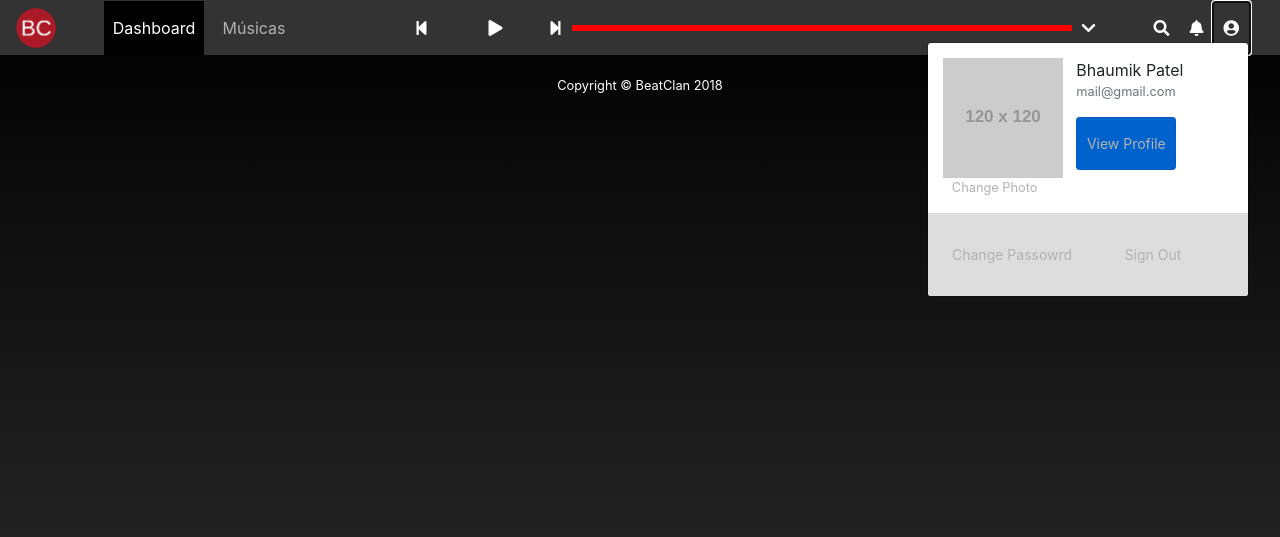
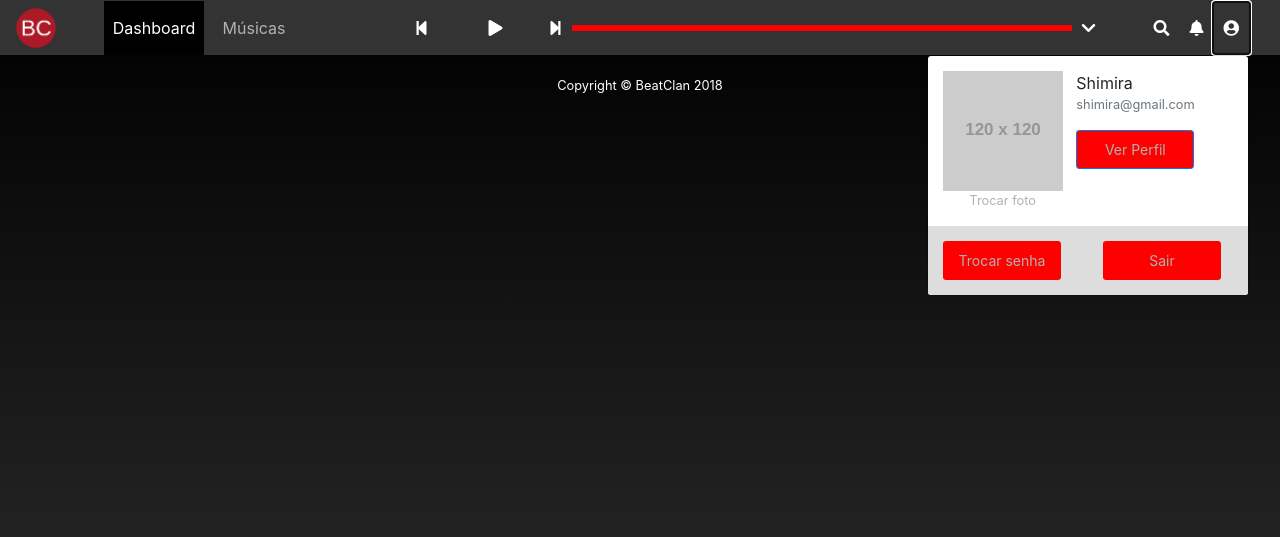
Before and after one commit to guilherme1guy/IHC20182, a Django app: page /dashboard/ in a window 1280 px wide, after a click that opens the changed part. Shown: the top 537 px of the page. Run offline with Django 3.2, Linux system fonts and the light colour scheme; grey boxes labelled with a size stand in for pictures from a placeholder-image service; some libraries are stand-ins or nearby versions.

Commit message:
Stylling settings box

```diff
--- a/core/static/core/css/core.css
+++ b/core/static/core/css/core.css
@@ -120,3 +120,15 @@
 padding: 0px;
 overflow: hidden;
 }
+
+.dropdown-menu {
+  margin-top: 15px;
+}
+
+.dropdown-menu .btn {
+  background-color: red;
+  padding-top: 8px !important;
+  padding-bottom: 8px !important;
+  box-sizing: content-box;
+  -moz-box-sizing: content-box;
+}
--- a/core/templates/core/base.html
+++ b/core/templates/core/base.html
@@ -90,15 +90,15 @@
                 <div class="row">
                   <div class="col-md-5">
                     <img src="http://placehold.it/120x120" alt="Alternate Text" class="img-responsive" />
-                    <p class="text-center small">
-                      <a href="#">Change Photo</a>
+                    <p class="text-center small ml-3">
+                      <a href="#">Trocar foto</a>
                     </p>
                   </div>
                   <div class="col-md-7">
-                    <span>Bhaumik Patel</span>
-                    <p class="text-muted small">mail@gmail.com</p>
+                    <span>Shimira</span>
+                    <p class="text-muted small">shimira@gmail.com</p>
                     <div class="divider"></div>
-                    <a href="#" class="btn btn-primary btn-sm active">View Profile</a>
+                    <a href="#" class="btn btn-primary btn-sm">Ver Perfil</a>
                   </div>
                 </div>
               </div>
@@ -106,10 +106,10 @@
                 <div class="navbar-footer-content">
                   <div class="row">
                     <div class="col-md-6">
-                      <a href="#" class="btn btn-default btn-sm">Change Passowrd</a>
+                      <a href="#" class="btn btn-default btn-sm">Trocar senha</a>
                     </div>
                     <div class="col-md-6">
-                      <a href="http://www.jquery2dotnet.com" class="btn btn-default btn-sm pull-right">Sign Out</a>
+                      <a href="http://www.jquery2dotnet.com" class="btn btn-default btn-sm pull-right">Sair</a>
                     </div>
                   </div>
                 </div>
```
